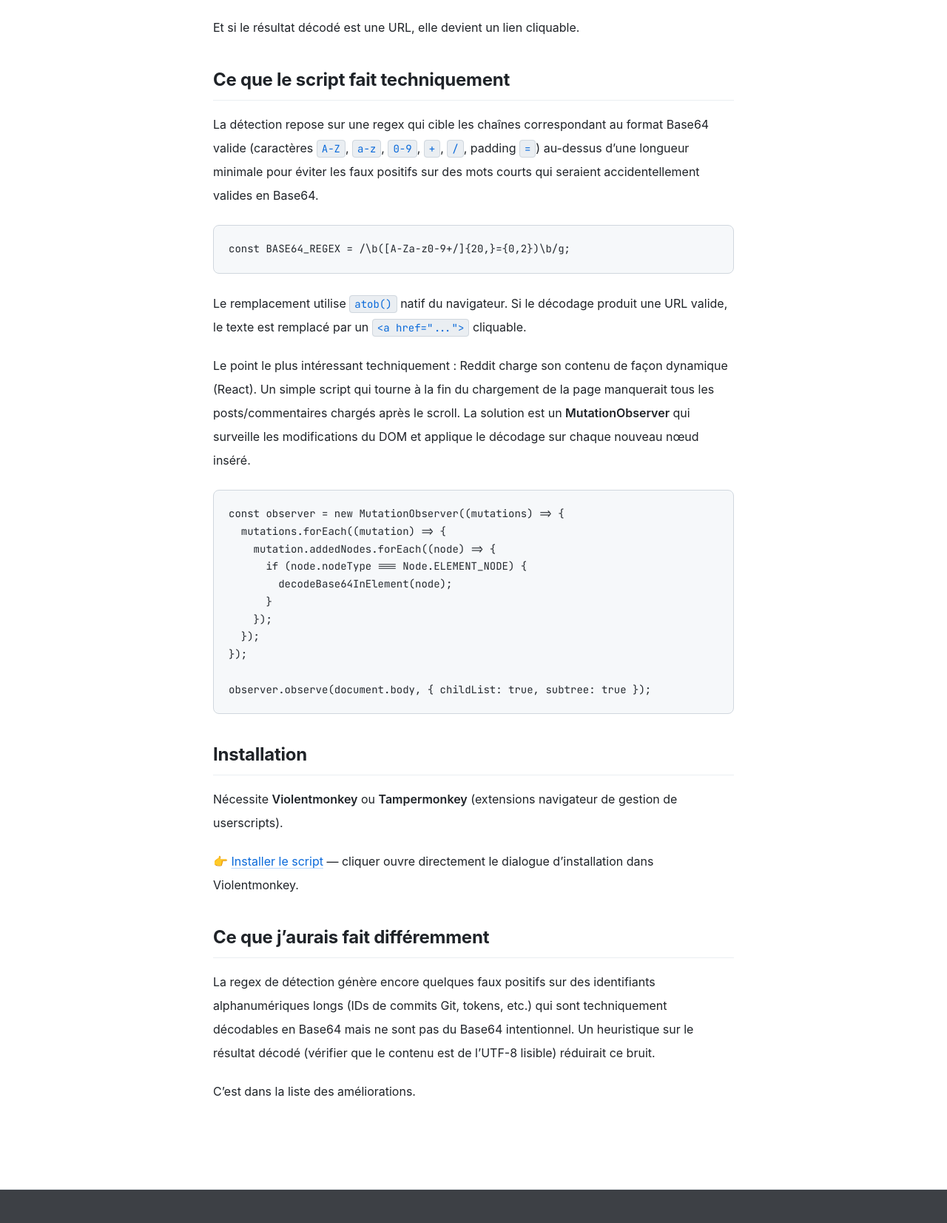
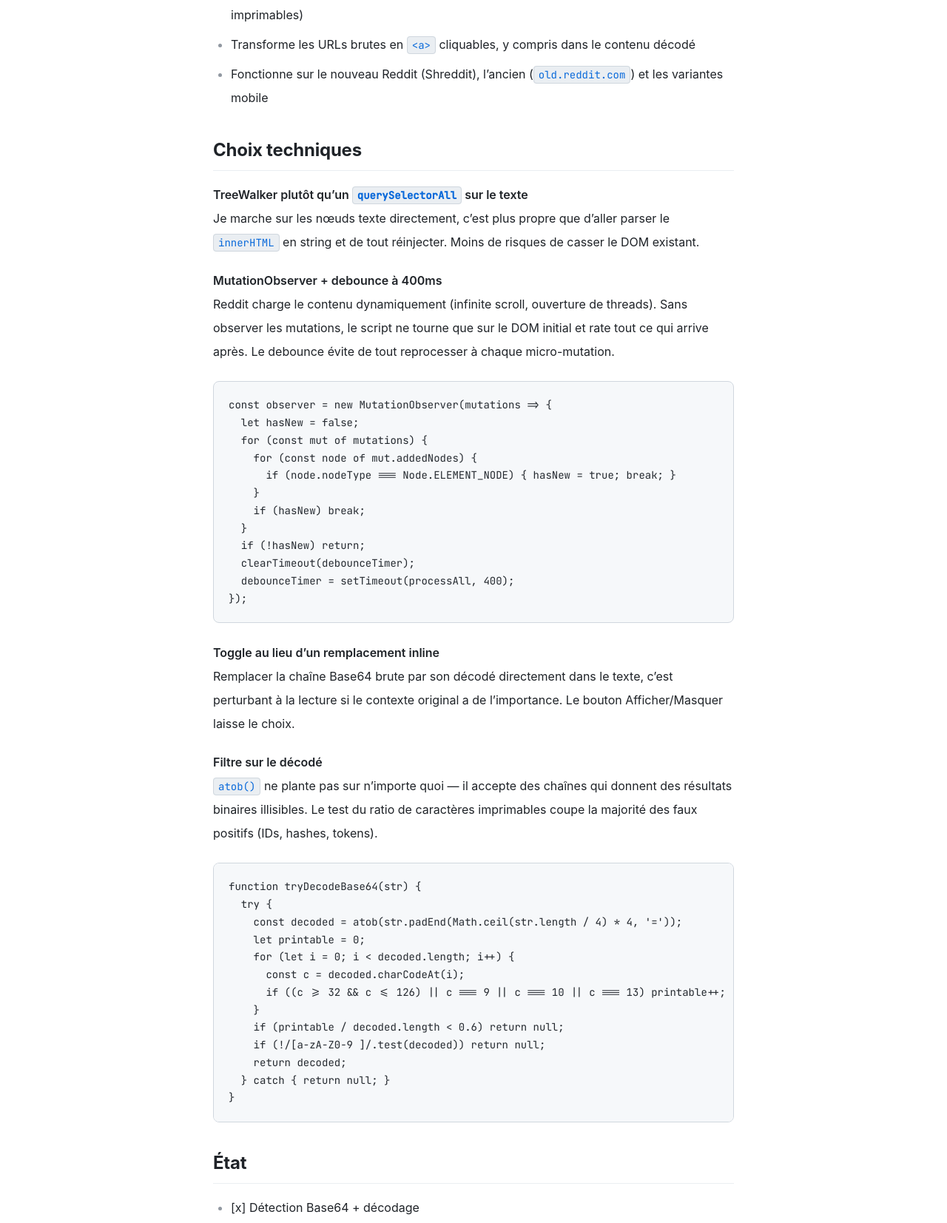
Before and after one commit to rpmn0ise/rpmn0ise.github.io, an Eleventy site: page src/content/projects/reddit-base64-decoder.md in a window 1280 px wide. Shown: the part 1094-2747 px from the top of the page at 74% size. Built offline with nearby package versions, Linux system fonts and the light colour scheme; Eleventy itself is replaced by a stand-in of ours; code samples lack their colours; files that its build step writes are made by us from their sources; animation ran at ten frames a second; what markdown-it-attrs would draw is missing.

Commit message:
Update reddit-base64-decoder.md

````diff
--- a/src/content/projects/reddit-base64-decoder.md
+++ b/src/content/projects/reddit-base64-decoder.md
@@ -1,73 +1,93 @@
 ---
-title: "Reddit Base64 Decoder — Userscript"
-description: "Un userscript qui détecte et décode automatiquement les chaînes Base64 sur Reddit, en remplaçant le texte encodé par du contenu lisible directement dans la page."
-date: 2025-01-01
-order: 2
+title: "Reddit Base64 Decoder"
+description: "Userscript qui détecte et décode automatiquement le Base64 dans les posts et commentaires Reddit, avec rendu des URLs cliquables."
+date: 2025-05-22
+order: 1
 status: actif
 year: 2025
 tech:
   - JavaScript
-  - Userscript
-  - MutationObserver
-  - Violentmonkey
+  - Tampermonkey
+  - MutationObserver API
+  - DOM TreeWalker
 github: "https://github.com/rpmn0ise/reddit-base64-decoder"
-demo: "https://github.com/rpmn0ise/reddit-base64-decoder/raw/refs/heads/main/reddit-base64-decoder.user.js"
+draft: false
 ---
 
 ## Pourquoi ce projet existe
 
-Sur certains subreddits, les liens et textes sont partagés encodés en Base64 — parfois pour contourner des filtres automatiques, parfois par convention communautaire. Le problème : décoder manuellement à chaque fois via un outil externe est une friction inutile.
+Sur Reddit, certains posts — notamment dans des subs liés à la sécu, au modding ou au partage de configs — contiennent des chaînes Base64 en clair dans le texte. Pour lire le contenu, il faut copier, aller sur un décodeur en ligne, coller. Trois étapes inutiles.
 
-Ce userscript élimine cette friction : il détecte, décode et remplace le texte encodé directement dans la page, sans action de l'utilisateur.
+Le deuxième problème : Reddit n'auto-linke pas toujours les URLs dans les commentaires. Du texte brut `https://...` qui ne clique pas, c'est du bruit.
 
-Avant :
+Ce script règle les deux en une passe.
 
-```
-aHR0cHM6Ly9tb2RzZmlyZS5jb20vOXRlOFc3NTRMdWs3Q0JU
+## Ce que ça fait
+
+- Détecte les chaînes Base64 (≥ 16 chars, ratio alphanumérique correct) dans tous les nœuds texte
+- Décode à la volée et affiche le résultat derrière un bouton toggle — rien ne s'impose visuellement si tu n'en veux pas
+- Filtre les faux positifs : vérifie que le résultat décodé est lisible (≥ 60% de caractères imprimables)
+- Transforme les URLs brutes en `<a>` cliquables, y compris dans le contenu décodé
+- Fonctionne sur le nouveau Reddit (Shreddit), l'ancien (`old.reddit.com`) et les variantes mobile
+
+## Choix techniques
+
+**TreeWalker plutôt qu'un `querySelectorAll` sur le texte**
+Je marche sur les nœuds texte directement, c'est plus propre que d'aller parser le `innerHTML` en string et de tout réinjecter. Moins de risques de casser le DOM existant.
+
+**MutationObserver + debounce à 400ms**
+Reddit charge le contenu dynamiquement (infinite scroll, ouverture de threads). Sans observer les mutations, le script ne tourne que sur le DOM initial et rate tout ce qui arrive après. Le debounce évite de tout reprocesser à chaque micro-mutation.
+
+```javascript
+const observer = new MutationObserver(mutations => {
+  let hasNew = false;
+  for (const mut of mutations) {
+    for (const node of mut.addedNodes) {
+      if (node.nodeType === Node.ELEMENT_NODE) { hasNew = true; break; }
+    }
+    if (hasNew) break;
+  }
+  if (!hasNew) return;
+  clearTimeout(debounceTimer);
+  debounceTimer = setTimeout(processAll, 400);
+});
 ```
 
-Après (automatiquement, dans la page) :
+**Toggle au lieu d'un remplacement inline**
+Remplacer la chaîne Base64 brute par son décodé directement dans le texte, c'est perturbant à la lecture si le contexte original a de l'importance. Le bouton Afficher/Masquer laisse le choix.
 
-```
-https://modsfire.com/9te8W754Luk7CBT
+**Filtre sur le décodé**
+`atob()` ne plante pas sur n'importe quoi — il accepte des chaînes qui donnent des résultats binaires illisibles. Le test du ratio de caractères imprimables coupe la majorité des faux positifs (IDs, hashes, tokens).
+
+```javascript
+function tryDecodeBase64(str) {
+  try {
+    const decoded = atob(str.padEnd(Math.ceil(str.length / 4) * 4, '='));
+    let printable = 0;
+    for (let i = 0; i < decoded.length; i++) {
+      const c = decoded.charCodeAt(i);
+      if ((c >= 32 && c <= 126) || c === 9 || c === 10 || c === 13) printable++;
+    }
+    if (printable / decoded.length < 0.6) return null;
+    if (!/[a-zA-Z0-9 ]/.test(decoded)) return null;
+    return decoded;
+  } catch { return null; }
+}
 ```
 
-Et si le résultat décodé est une URL, elle devient un lien cliquable.
+## État
 
-## Ce que le script fait techniquement
-
-La détection repose sur une regex qui cible les chaînes correspondant au format Base64 valide (caractères `A-Z`, `a-z`, `0-9`, `+`, `/`, padding `=`) au-dessus d'une longueur minimale pour éviter les faux positifs sur des mots courts qui seraient accidentellement valides en Base64.
-
-```javascript
-const BASE64_REGEX = /\b([A-Za-z0-9+/]{20,}={0,2})\b/g;
-```
-
-Le remplacement utilise `atob()` natif du navigateur. Si le décodage produit une URL valide, le texte est remplacé par un `<a href="...">` cliquable.
-
-Le point le plus intéressant techniquement : Reddit charge son contenu de façon dynamique (React). Un simple script qui tourne à la fin du chargement de la page manquerait tous les posts/commentaires chargés après le scroll. La solution est un **MutationObserver** qui surveille les modifications du DOM et applique le décodage sur chaque nouveau nœud inséré.
-
-```javascript
-const observer = new MutationObserver((mutations) => {
-  mutations.forEach((mutation) => {
-    mutation.addedNodes.forEach((node) => {
-      if (node.nodeType === Node.ELEMENT_NODE) {
-        decodeBase64InElement(node);
-      }
-    });
-  });
-});
-
-observer.observe(document.body, { childList: true, subtree: true });
-```
-
-## Installation
-
-Nécessite **Violentmonkey** ou **Tampermonkey** (extensions navigateur de gestion de userscripts).
-
-👉 [Installer le script](https://github.com/rpmn0ise/reddit-base64-decoder/raw/refs/heads/main/reddit-base64-decoder.user.js) — cliquer ouvre directement le dialogue d'installation dans Violentmonkey.
+- [x] Détection Base64 + décodage
+- [x] Rendu URLs cliquables
+- [x] Support nouveau Reddit / old Reddit
+- [x] MutationObserver pour contenu dynamique
+- [x] Filtre faux positifs
+- [ ] Option pour décoder automatiquement sans toggle (paramètre en haut du script)
+- [ ] Détecter le Base64 encodé en URL (`%2B`, `%2F`, `%3D`)
+- [ ] Support des subreddits privés / Reddit Preview
 
 ## Ce que j'aurais fait différemment
 
-La regex de détection génère encore quelques faux positifs sur des identifiants alphanumériques longs (IDs de commits Git, tokens, etc.) qui sont techniquement décodables en Base64 mais ne sont pas du Base64 intentionnel. Un heuristique sur le résultat décodé (vérifier que le contenu est de l'UTF-8 lisible) réduirait ce bruit.
+Le sélecteur CSS pour cibler les zones de contenu Reddit est fragile — Reddit change ses noms de classes régulièrement. Un fallback sur `document.body` est en place mais c'est du rustine. La bonne approche serait de cibler des attributs `data-*` stables ou des rôles ARIA plutôt que des classes.
 
-C'est dans la liste des améliorations.
+Le regex Base64 actuel peut encore rater des chaînes sans padding, ou en attraper trop dans certains contextes (ex : URLs en Base64url sans `+` ni `/`). À affiner si des faux positifs remontent.
````
